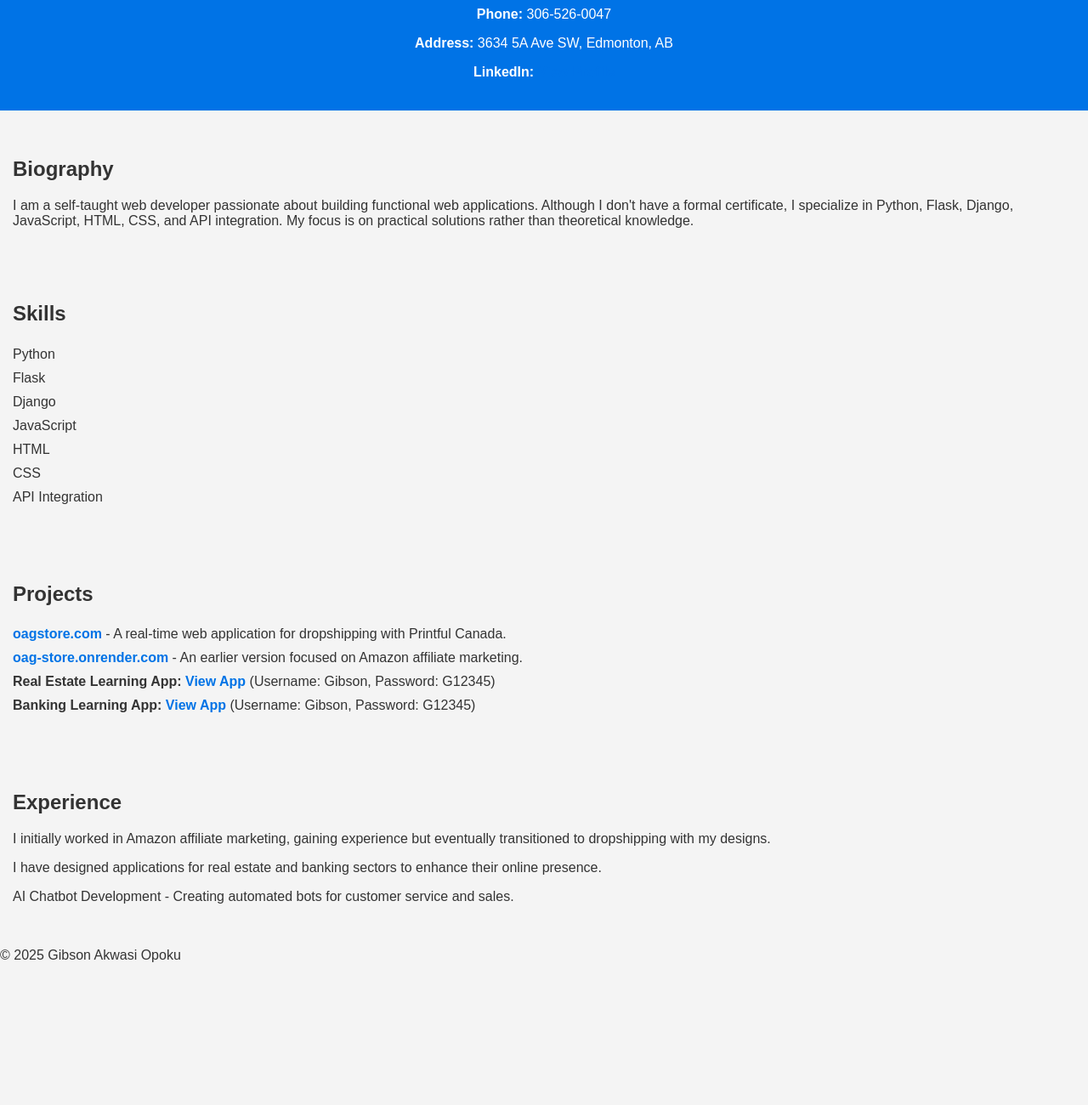
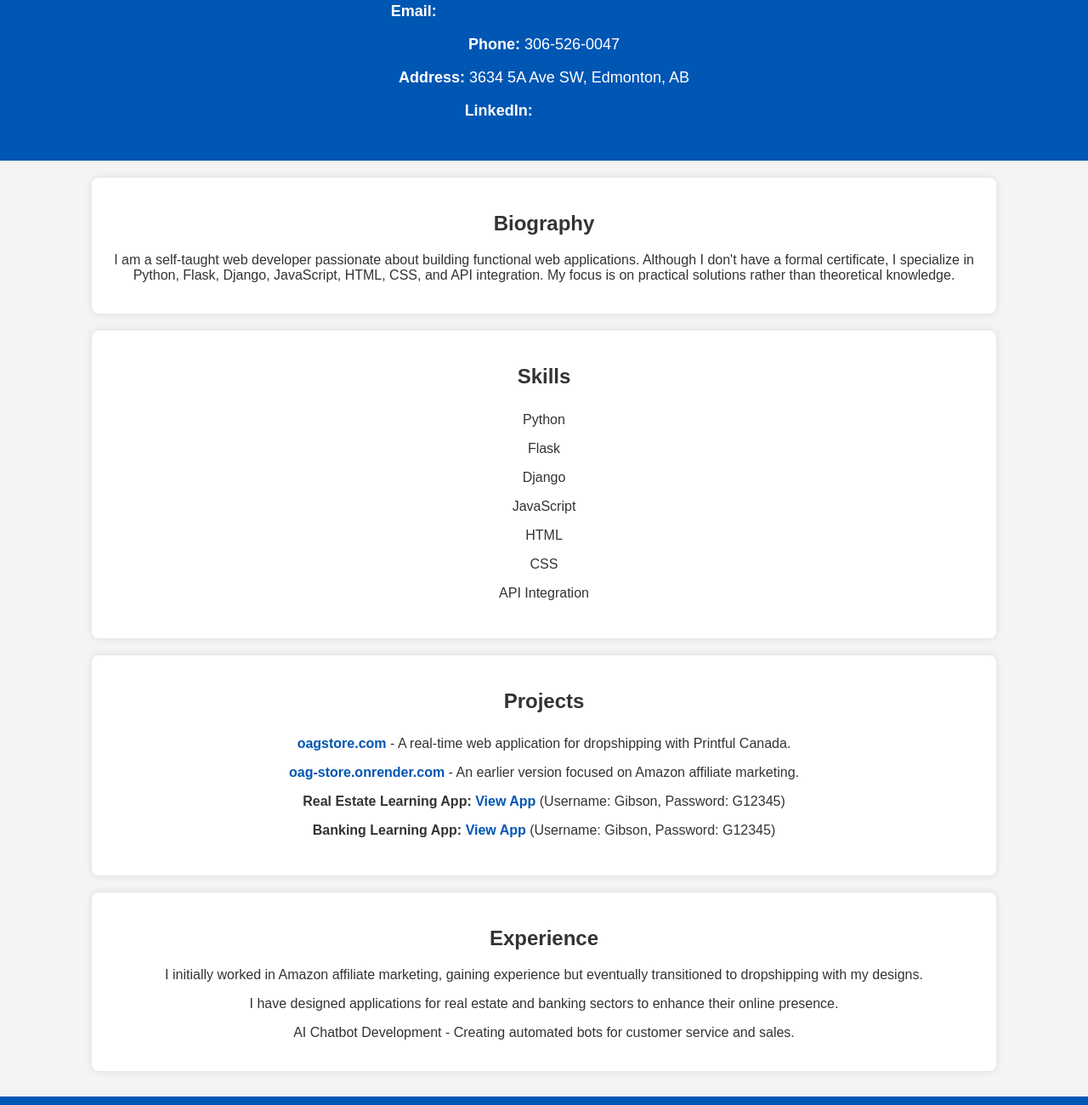
Before and after one commit to badboigibby/Gibson-portfolio, a plain HTML site: page index.html in a window 1280 px wide. Shown: the part 226-1526 px from the top of the page at 85% size. Before the commit the page ends 1375 px from the top, so only its background shows below. Drawn offline with Linux system fonts and the light colour scheme.

Commit message:
Update styles.css

```diff
--- a/styles.css
+++ b/styles.css
@@ -1,13 +1,14 @@
-/* General styles */
+/* General Styles */
 body {
-    font-family: Arial, sans-serif;
+    font-family: 'Arial', sans-serif;
     background-color: #f4f4f4;
     color: #333;
     margin: 0;
     padding: 0;
+    text-align: center;
 }
 
-/* Centering content */
+/* Centered Container */
 .container {
     width: 80%;
     max-width: 900px;
@@ -20,45 +21,41 @@ body {
 
 /* Header */
 header {
-    background: #0073e6;
+    background: #0056b3;
     color: white;
-    padding: 20px;
+    padding: 30px 0;
     text-align: center;
     border-radius: 8px 8px 0 0;
 }
 
 header h1 {
     margin: 0;
+    font-size: 28px;
+}
+
+header p {
+    font-size: 18px;
 }
 
 /* Sections */
 section {
-    margin: 20px 0;
-    padding: 15px;
+    margin: 20px auto;
+    padding: 20px;
+    width: 80%;
+    background: white;
+    box-shadow: 0px 0px 10px rgba(0, 0, 0, 0.1);
+    border-radius: 8px;
 }
 
 /* Links */
 a {
-    color: #0073e6;
+    color: #0056b3;
+    font-weight: bold;
     text-decoration: none;
-    font-weight: bold;
 }
 
 a:hover {
     text-decoration: underline;
-}
-
-/* Contact section */
-.contact {
-    text-align: center;
-    background: #0073e6;
-    color: white;
-    padding: 10px;
-    border-radius: 0 0 8px 8px;
-}
-
-.contact a {
-    color: white;
 }
 
 /* Lists */
@@ -68,20 +65,36 @@ ul {
 }
 
 li {
-    padding: 5px 0;
+    padding: 8px 0;
+    font-size: 16px;
 }
 
 /* Buttons */
 .button {
     display: inline-block;
-    background: #0073e6;
+    background: #0056b3;
     color: white;
-    padding: 10px 15px;
-    margin-top: 10px;
+    padding: 10px 20px;
+    margin-top: 15px;
     border-radius: 5px;
     text-decoration: none;
 }
 
 .button:hover {
-    background: #005bb5;
+    background: #003d80;
 }
+
+/* Footer */
+footer {
+    background: #0056b3;
+    color: white;
+    padding: 15px 0;
+    text-align: center;
+    font-size: 16px;
+    margin-top: 30px;
+    border-radius: 0 0 8px 8px;
+}
+
+footer p {
+    margin: 0;
+}
```
